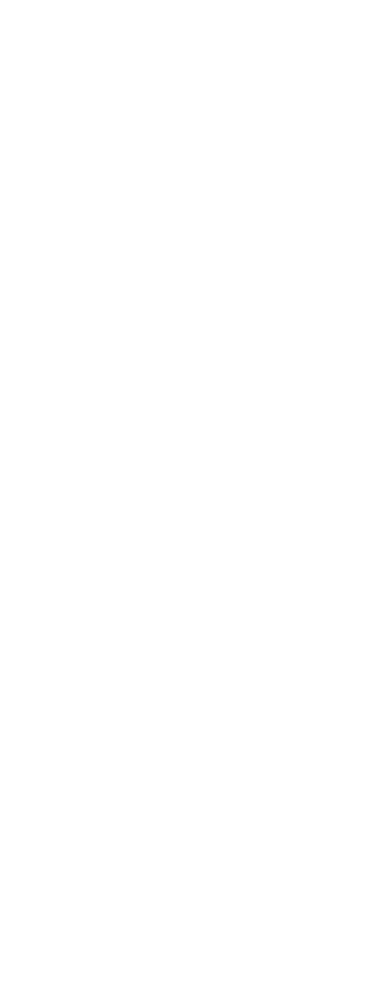
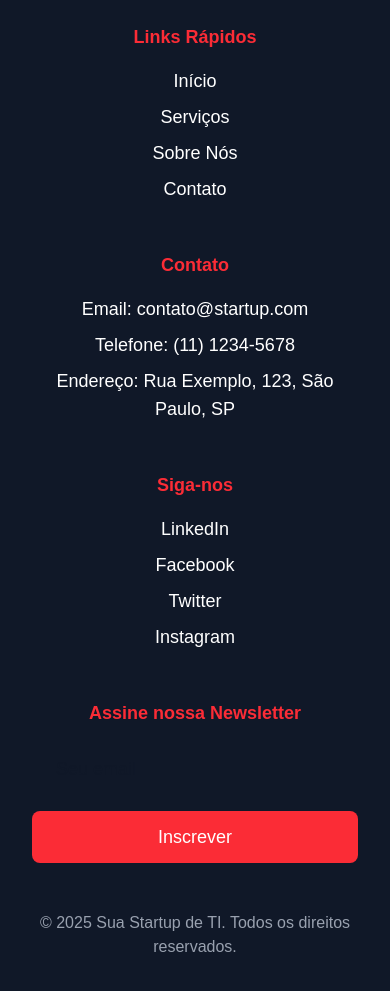
Before and after one commit to edudesenvolvedor/bitcriativo, a Next.js app: page / in a window 390 px wide. Shown: the part 7140-8131 px from the top of the page. Before the commit the page ends 6975 px from the top, so only its background shows below. Built offline with nearby package versions, Linux system fonts and the light colour scheme.

Commit message:
create section footer

```diff
--- a/src/app/page.tsx
+++ b/src/app/page.tsx
@@ -6,6 +6,7 @@
 import {Services} from "@/components/Sections/Services";
 import {Testimonials} from "@/components/Sections/Testimonials";
 import {Contact} from "@/components/Sections/Contact";
+import {Footer} from "@/components/Sections/Footer";
 
 export default function Home() {
   return (
@@ -24,6 +25,7 @@
         <Services/>
         <Testimonials/>
         <Contact/>
+        <Footer/>
     </>
   );
 }
--- /dev/null
+++ b/src/components/Sections/Footer.tsx
@@ -0,0 +1,68 @@
+import React from "react";
+
+const Footer = () => {
+    return (
+        <footer className="bg-gray-900 text-white py-12 px-8">
+            <div className="max-w-6xl mx-auto text-center">
+                {/* Logo e Informações */}
+                <div className="mb-8">
+                    <h2 className="text-3xl font-bold uppercase">Sua Startup de TI</h2>
+                    <p className="text-lg text-gray-400 mt-4">
+                        Transformando a tecnologia para pequenas empresas.
+                    </p>
+                </div>
+
+                {/* Links do Footer */}
+                <div className="grid sm:grid-cols-2 lg:grid-cols-4 gap-12 text-lg">
+                    <div>
+                        <h3 className="font-semibold mb-4 text-red-500">Links Rápidos</h3>
+                        <ul className="space-y-2">
+                            <li><a href="#home" className="hover:text-red-500">Início</a></li>
+                            <li><a href="#services" className="hover:text-red-500">Serviços</a></li>
+                            <li><a href="#about" className="hover:text-red-500">Sobre Nós</a></li>
+                            <li><a href="#contact" className="hover:text-red-500">Contato</a></li>
+                        </ul>
+                    </div>
+
+                    <div>
+                        <h3 className="font-semibold mb-4 text-red-500">Contato</h3>
+                        <ul className="space-y-2">
+                            <li>Email: contato@startup.com</li>
+                            <li>Telefone: (11) 1234-5678</li>
+                            <li>Endereço: Rua Exemplo, 123, São Paulo, SP</li>
+                        </ul>
+                    </div>
+
+                    <div>
+                        <h3 className="font-semibold mb-4 text-red-500">Siga-nos</h3>
+                        <ul className="space-y-2">
+                            <li><a href="https://www.linkedin.com" className="hover:text-red-500">LinkedIn</a></li>
+                            <li><a href="https://www.facebook.com" className="hover:text-red-500">Facebook</a></li>
+                            <li><a href="https://www.twitter.com" className="hover:text-red-500">Twitter</a></li>
+                            <li><a href="https://www.instagram.com" className="hover:text-red-500">Instagram</a></li>
+                        </ul>
+                    </div>
+
+                    <div>
+                        <h3 className="font-semibold mb-4 text-red-500">Assine nossa Newsletter</h3>
+                        <input
+                            type="email"
+                            placeholder="Seu email"
+                            className="px-6 py-3 w-full text-gray-900 rounded-lg focus:ring-2 focus:ring-red-500"
+                        />
+                        <button className="mt-4 w-full py-3 bg-red-500 text-white font-medium rounded-lg hover:bg-red-600 transition-all">
+                            Inscrever
+                        </button>
+                    </div>
+                </div>
+
+                {/* Copyright */}
+                <div className="mt-12 text-gray-400">
+                    <p>&copy; {new Date().getFullYear()} Sua Startup de TI. Todos os direitos reservados.</p>
+                </div>
+            </div>
+        </footer>
+    );
+};
+
+export {Footer};
```
